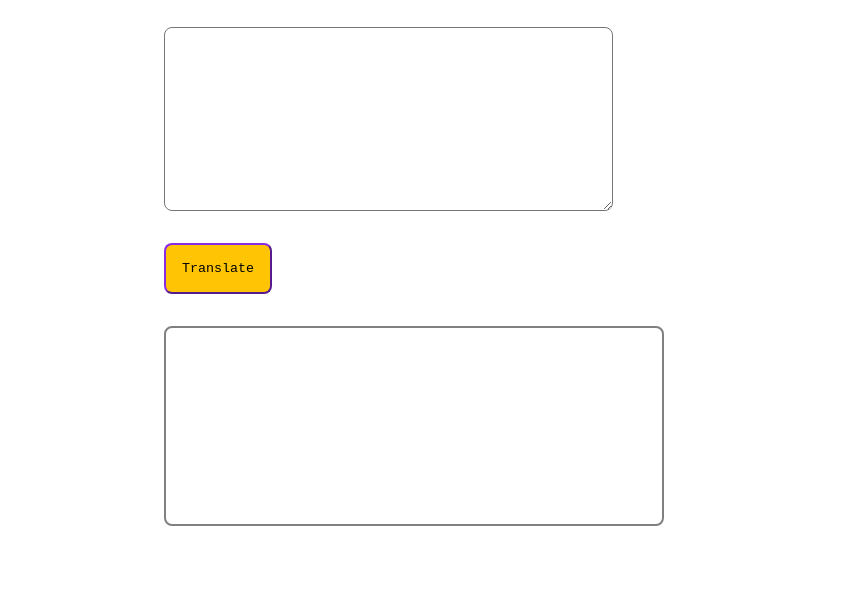
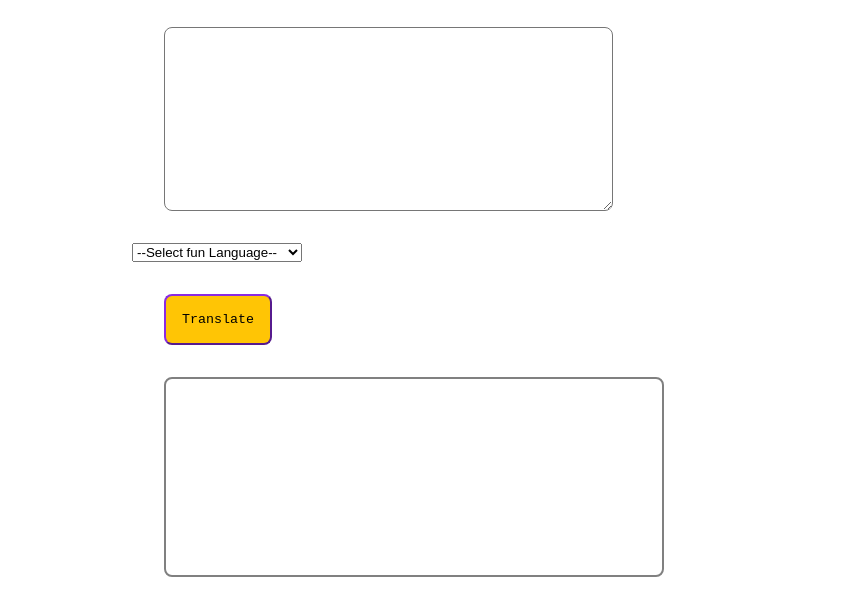
Before and after one commit to Jitendra1mp4/Banana-translate, a plain HTML site: page index.html in a window 1280 px wide. Shown: the part 74-690 px from the top of the page, without its empty margins (208-1071 px from the left). Drawn offline with Linux system fonts and the light colour scheme.

Commit message:
feat : Language select option added to index.html

```diff
--- a/index.html
+++ b/index.html
@@ -1,5 +1,6 @@
 <!DOCTYPE html>
 <html lang="en">
+
 <head>
     <meta charset="UTF-8">
     <meta http-equiv="X-UA-Compatible" content="IE=edge">
@@ -7,6 +8,7 @@
     <link rel="stylesheet" href="style.css">
     <title>Banana Translate Project | Lesson 4</title>
 </head>
+
 <body>
     <nav class="">
         <span class="brand">Banana Translate</span>
@@ -16,10 +18,86 @@
     </nav>
     <main class="container-center">
 
-        <textarea name="content" id="textarea-content" cols="50" rows="10">
+        <textarea name="content" id="textarea-content" cols="50" rows="10" placeholder="Enter Sentence in ENGLISH">
 
     </textarea>
 
+        <select name="language" id="select-language">
+            <option value="">--Select fun Language--</option>
+            <option value="Starwars">Starwars</option>
+            <option value="Startrek">Startrek</option>
+            <option value="Got">Got</option>
+            <option value="Elvish">Elvish</option>
+            <option value="All">All</option>
+            <option value="Yoda">Yoda</option>
+            <option value="Pirate">Pirate</option>
+            <option value="Valspeak">Valspeak</option>
+            <option value="Minion">Minion</option>
+            <option value="Ferb-latin">Ferb latin</option>
+            <option value="Pig-latin">Pig latin</option>
+            <option value="Dothraki">Dothraki</option>
+            <option value="Valyrian">Valyrian</option>
+            <option value="Hodor">Hodor</option>
+            <option value="Sindarin">Sindarin</option>
+            <option value="Quenya">Quenya</option>
+            <option value="Orcish">Orcish</option>
+            <option value="Sith">Sith</option>
+            <option value="Cheunh">Cheunh</option>
+            <option value="Gungan">Gungan</option>
+            <option value="Mandalorian">Mandalorian</option>
+            <option value="Huttese">Huttese</option>
+            <option value="Chef">Chef</option>
+            <option value="Catalan">Catalan</option>
+            <option value="Oldenglish">Oldenglish</option>
+            <option value="Shakespeare">Shakespeare</option>
+            <option value="Vulcan">Vulcan</option>
+            <option value="Klingon">Klingon</option>
+            <option value="Romulan">Romulan</option>
+            <option value="Dovahzul">Dovahzul</option>
+            <option value="Thuum">Thuum</option>
+            <option value="Aldmeris">Aldmeris</option>
+            <option value="Groot">Groot</option>
+            <option value="Jive">Jive</option>
+            <option value="Ebonics">Ebonics</option>
+            <option value="Dolan">Dolan</option>
+            <option value="Fudd">Fudd</option>
+            <option value="Kraut">Kraut</option>
+            <option value="Wow">Wow</option>
+            <option value="Cockney">Cockney</option>
+            <option value="Norfolk">Norfolk</option>
+            <option value="Morse">Morse</option>
+            <option value="Us2uk">Us2uk</option>
+            <option value="Uk2us">Uk2us</option>
+            <option value="Leetspeak">Leetspeak</option>
+            <option value="Brooklyn">Brooklyn</option>
+            <option value="Ermahgerd">Ermahgerd</option>
+            <option value="Australian">Australian</option>
+            <option value="Boston">Boston</option>
+            <option value="Austrian">Austrian</option>
+            <option value="Article_rewrite">Article_rewrite</option>
+            <option value="Braille">Braille</option>
+            <option value="Numbers">Numbers</option>
+            <option value="Emoji">Emoji</option>
+            <option value="Doge">Doge</option>
+            <option value="Navi">Navi</option>
+            <option value="Southern-accent">Southern accent</option>
+            <option value="Ubbi-dubbi">Ubbi dubbi</option>
+            <option value="Inflationary-english">Inflationary english</option>
+            <option value="George-bush-dubya">George bush dubya</option>
+            <option value="Post-modern">Post modern</option>
+            <option value="Ayleidoon">Ayleidoon</option>
+            <option value="Redneck">Redneck</option>
+            <option value="Roman-numerals">Roman numerals</option>
+            <option value="Asian-accent">Asian accent</option>
+            <option value="Russian-accent">Russian accent</option>
+            <option value="English-contraction">English contraction</option>
+            <option value="Irish">Irish</option>
+            <option value="British">British</option>
+            <option value="German-accent">German accent</option>
+            <option value="Draconic">Draconic</option>
+            <option value="Enderman">Enderman</option>
+            <option value="Wheel-of-time-old-tongue">Wheel of time old tongue</option>
+        </select>
         <button id="btn-translate">
             Translate
         </button>
@@ -30,4 +108,5 @@
     </main>
     <script src="app.js"></script>
 </body>
+
 </html>
```
Lines whose indentation alone changed are shown as unchanged.
